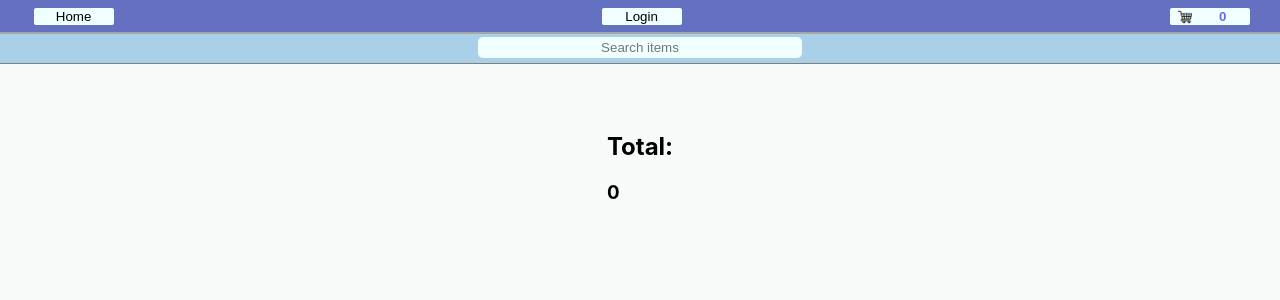
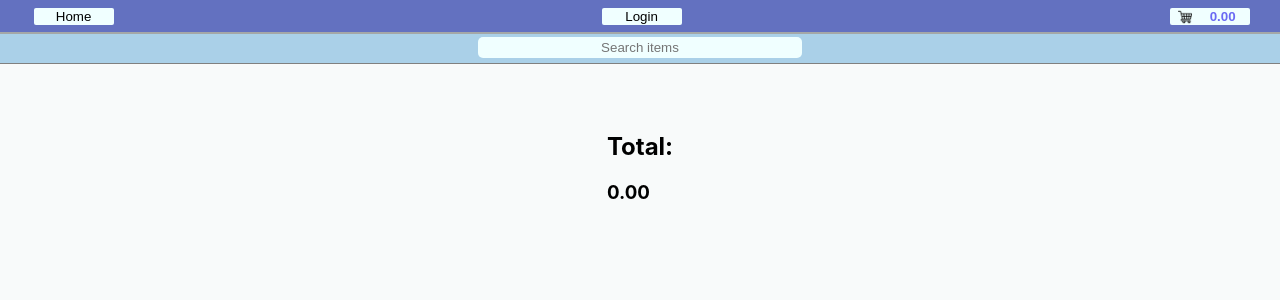
Before and after one commit to bokekez/shoptest, a React (Create React App) app in the folder shop/: page /checkout in a window 1280 px wide. Shown: the top 300 px of the page. Built offline with nearby package versions, Linux system fonts and the light colour scheme.

Commit message:
decimal fix

```diff
--- a/shop/src/Components/Checkout.js
+++ b/shop/src/Components/Checkout.js
@@ -55,7 +55,7 @@ const Checkout = () => {
         <div className='checkout'>
             <div>
             <h2>Total:</h2>
-            <h3>{total}</h3>
+            <h3>{Number(total).toFixed(2)}</h3>
             {componentRender}
             </div>
         </div>
--- a/shop/src/Components/Header.js
+++ b/shop/src/Components/Header.js
@@ -63,7 +63,7 @@ const Header = () => {
             <Link to={`/checkout`} className='buttonLink3' >
                 <button className='button3'>
                     <img src={cart} className='cart'></img>
-                    {total}
+                    {Number(total).toFixed(2)}
                 </button>
             </Link>
         </h1>
--- a/shop/src/Components/Item.js
+++ b/shop/src/Components/Item.js
@@ -43,6 +43,7 @@ const Item = () => {
     const add = () =>{
         setCart([...cart, ...selectedItem])
         let tempPrice = total + parseFloat(selectedItem[0].price);
+        parseFloat(tempPrice).toFixed(2);
         setTotal(tempPrice)
     }
 
--- a/shop/src/Components/Profile.js
+++ b/shop/src/Components/Profile.js
@@ -62,7 +62,6 @@ const Profile = () => {
         }
     }
 
-    console.log(info)
     // const validate = () => {
     //     if (!validEmail.test(email)) {
     //        setEmailErr(true);
```
